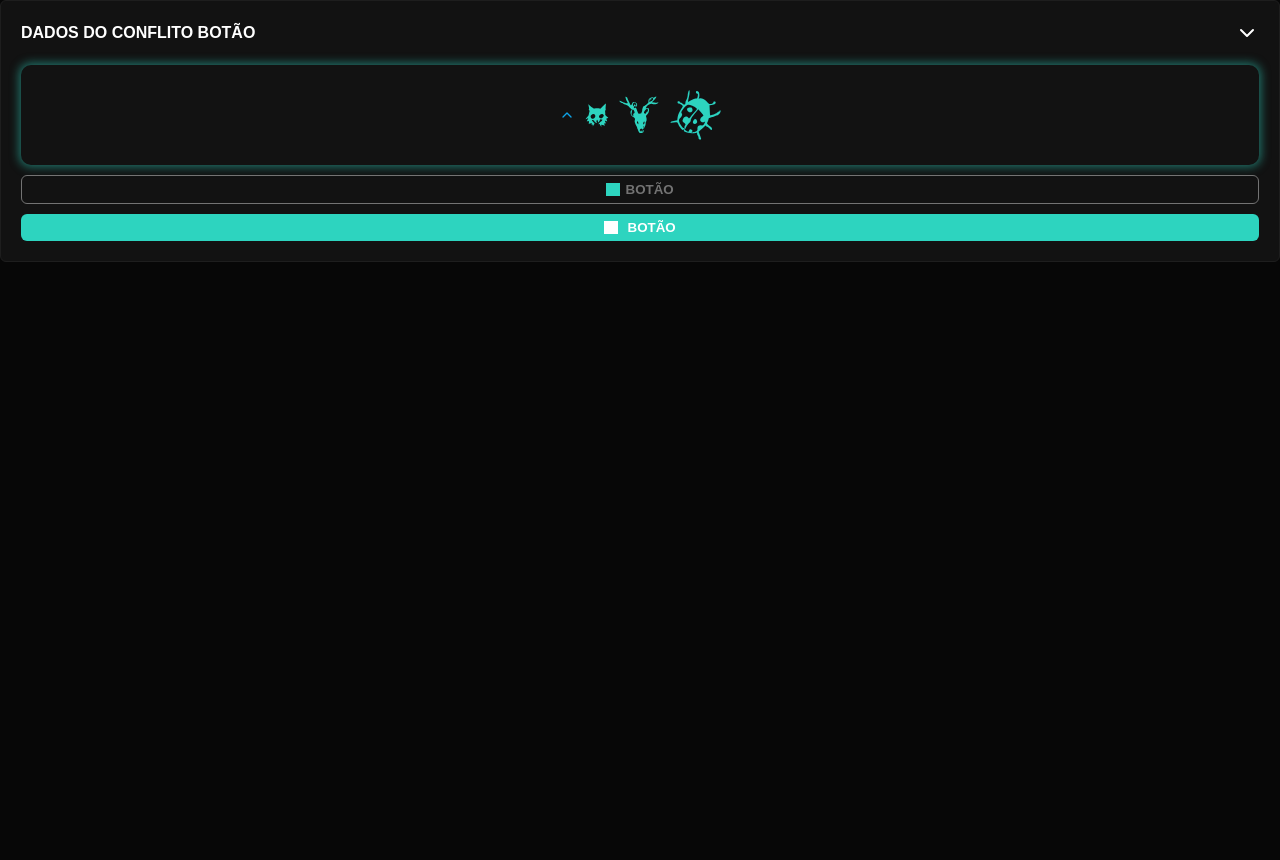
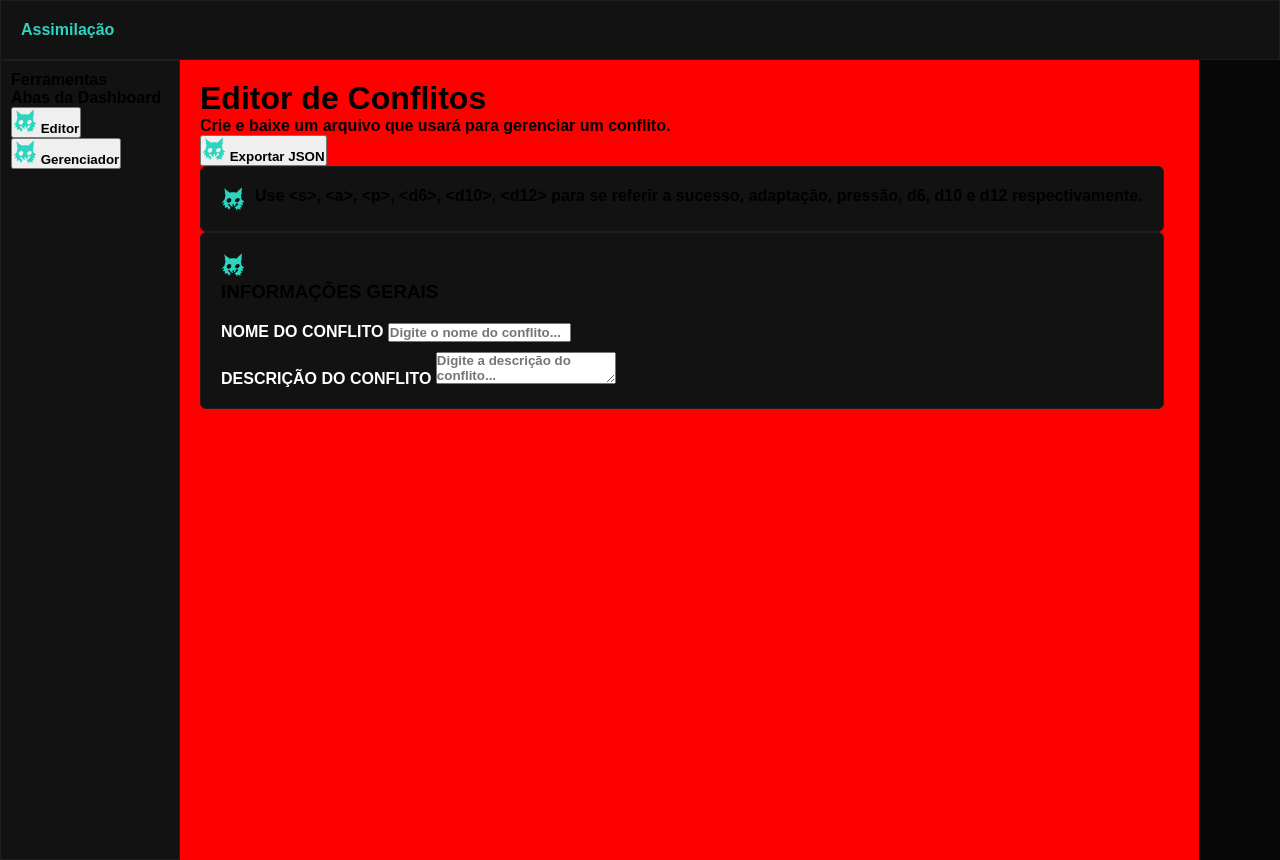
Before and after one commit to Flamel-Ferreira/as-dash, a plain HTML site: page index.html in a window 1280 px wide. Before the commit the page ends 800 px from the top, so only its background shows below. Drawn offline with Linux system fonts and the light colour scheme.

Commit message:
feat: Criar estrutura inicial do HTML

```diff
--- a/css/global.css
+++ b/css/global.css
@@ -44,14 +44,13 @@
 
 }
 
-*,
-*::before,
-*::after {
+*{
   margin: 0;
   padding:0;
   box-sizing: border-box;
   font-family: 'Arial';
   font-weight: bold;
+  scrollbar-gutter: stable;
 }
 
 /*Classes para estilos inline*/
@@ -137,6 +136,20 @@ svg.xlg{
   height:52px;
 }
 
+[full]{
+  position:absolute;
+  width:100vw;
+  height: 100vh;
+  top:0;
+  bottom: 0;
+  left: 0;
+  right:0;
+  z-index:1;
+}
+
+screen:not([show]){
+  display: none;
+}
 /********************************* Classes Reutilizáveis *********************************/
 
 .center{
--- a/css/style.css
+++ b/css/style.css
@@ -0,0 +1,50 @@
+screen.login{
+
+}
+
+screen.login .title{
+  color: var(--primary);
+  max-width: 90%;
+  width: 300px;
+  font-size: 28px;
+  text-align: center;
+  margin-bottom: var(--size-sm);
+}
+
+screen.dashboard{
+  display: flex;
+  flex-direction: column;
+}
+screen.dashboard dashboardHeader{
+  display: flex;
+  flex-direction: row;
+  justify-content: space-between;
+  color: var(--primary);
+  background-color: var(--neutral-700);
+  border: 1px solid var(--neutral-600);
+  padding: var(--size-md);
+}
+
+screen.dashboard dashboardBody{
+  display: flex;
+  flex-direction: row;
+  width:100%;
+  height: 100%;
+}
+
+screen.dashboard dashboardBody aside{
+  width:180px;
+  height: 100%;
+  background-color: var(--neutral-700);
+  border: 1px solid var(--neutral-600);
+  padding: var(--size-sm);
+}
+
+screen.dashboard dashboardBody page{
+  padding: var(--size-md);
+  /* flex:1; */
+  background:red;
+  overflow-y: auto;
+  overflow-x: none;
+  height:100vh;
+}
--- a/index.html
+++ b/index.html
@@ -16,10 +16,84 @@
 
   <script src="js/app.js"></script>
   <script src="js/main.js"></script>
-  <script src="js/utils.js"></script>
+  <script src="js/utils.js" defer></script>
 </head>
 <body>
-  <details open class="card wfull hfull">
+  <screen class="login center column" full>
+    <h1 class="title">Dashboard Assimilação</h1>
+    <button class="btOutline bg-primary">Acessar</button>
+  </screen>
+
+  <screen class="dashboard" full show>
+    <dashboardHeader>
+      <span>Assimilação</span>
+      <mobileMenu style="display: none;">
+        <button>Menu</button>
+        <menu>
+          <menuOption>Editor</menuOption>
+          <menuOption>Gerenciador</menuOption>
+        </menu>
+      </mobileMenu>
+    </dashboardHeader>
+    <dashboardBody>
+      <aside>
+        <sectionTitle>
+          <p>Ferramentas</p>
+          <p>Abas da Dashboard</p>
+        </sectionTitle>
+        <nav>
+          <button class="navButton" type="button">
+            <svg class="md bg-primary"><use href="#stress"></use></svg>
+            <span>Editor</span>
+          </button>
+          <button class="navButton" type="button">
+            <svg class="md bg-primary"><use href="#stress"></use></svg>
+            <span>Gerenciador</span>
+          </button>
+        </nav>
+      </aside>
+      <page id="editor">
+        <pageHeader>
+          <titleArea>
+            <h1>Editor de Conflitos</h1>
+            <p>Crie e baixe um arquivo que usará para gerenciar um conflito.</p>
+          </titleArea>
+          <button>
+            <svg class="md bg-primary"><use href="#stress"></use></svg>
+            <span>Exportar JSON</span>
+          </button>
+        </pageHeader>
+        <info class="card row">
+          <svg class="md bg-primary"><use href="#stress"></use></svg>
+          <span>Use &lt;s&gt;, &lt;a&gt;, &lt;p&gt;, &lt;d6&gt;, &lt;d10&gt;, &lt;d12&gt; para se referir a sucesso, adaptação, pressão, d6, d10 e d12 respectivamente. </span>
+        </info>
+        <section class="cardsSection">
+          <div class="card">
+            <titleArea>
+              <svg class="md bg-primary"><use href="#stress"></use></svg>
+              <h3>INFORMAÇÕES GERAIS</h3>
+            </titleArea>
+            <div class="cardBody">
+              <inputHolder>
+                <label for="conflictName">NOME DO CONFLITO</label>
+                <input type="text" id="conflictName" name="conflictName" placeholder="Digite o nome do conflito..."/>
+              </inputHolder>
+              <inputHolder>
+                <label for="conflictName">DESCRIÇÃO DO CONFLITO</label>
+                <textarea id="conflictDescription" name="conflictDescription" placeholder="Digite a descrição do conflito..."></textarea>
+              </inputHolder>
+            </div>
+          </div>
+        </section>
+      </page>
+      <!-- <page id="management">
+
+      </page> -->
+    </dashboardBody>
+  </screen>
+
+
+  <!-- <details open class="card wfull hfull">
     <summary class="cardHeader">
       <span>DADOS DO CONFLITO BOTÃO</span>
       <svg class="arrow"><use xlink:href="#arrow"></use></svg>
@@ -43,7 +117,7 @@
       </button>
 
     </div>
-  </details>
+  </details> -->
 
 </body>
 </html>
--- a/js/utils.js
+++ b/js/utils.js
@@ -48,9 +48,9 @@ const pp = (title,text,bts,colors = {text: 'color-white', bg: 'bg-secondary'}) =
   document.body.appendChild(overlay);
 }
 
-pp("Erro!", 'Não é possível transferir recursos sem <a> disponíveis!',{
-  OK: ()=> {},
-});
+// pp("Erro!", 'Não é possível transferir recursos sem <a> disponíveis!',{
+//   OK: ()=> {},
+// });
 
 
 function parseText(text,bgColor){
```
Also changed, not shown: 1 other file.
